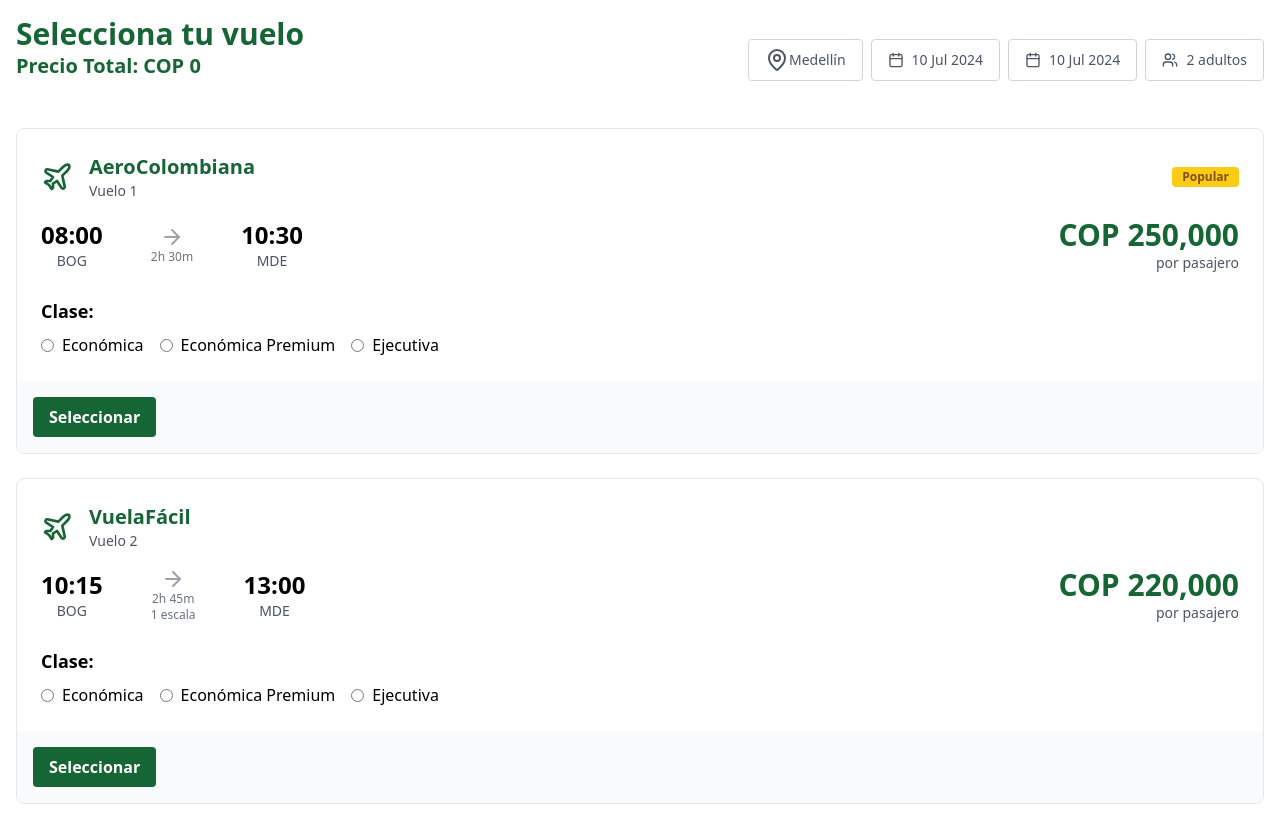
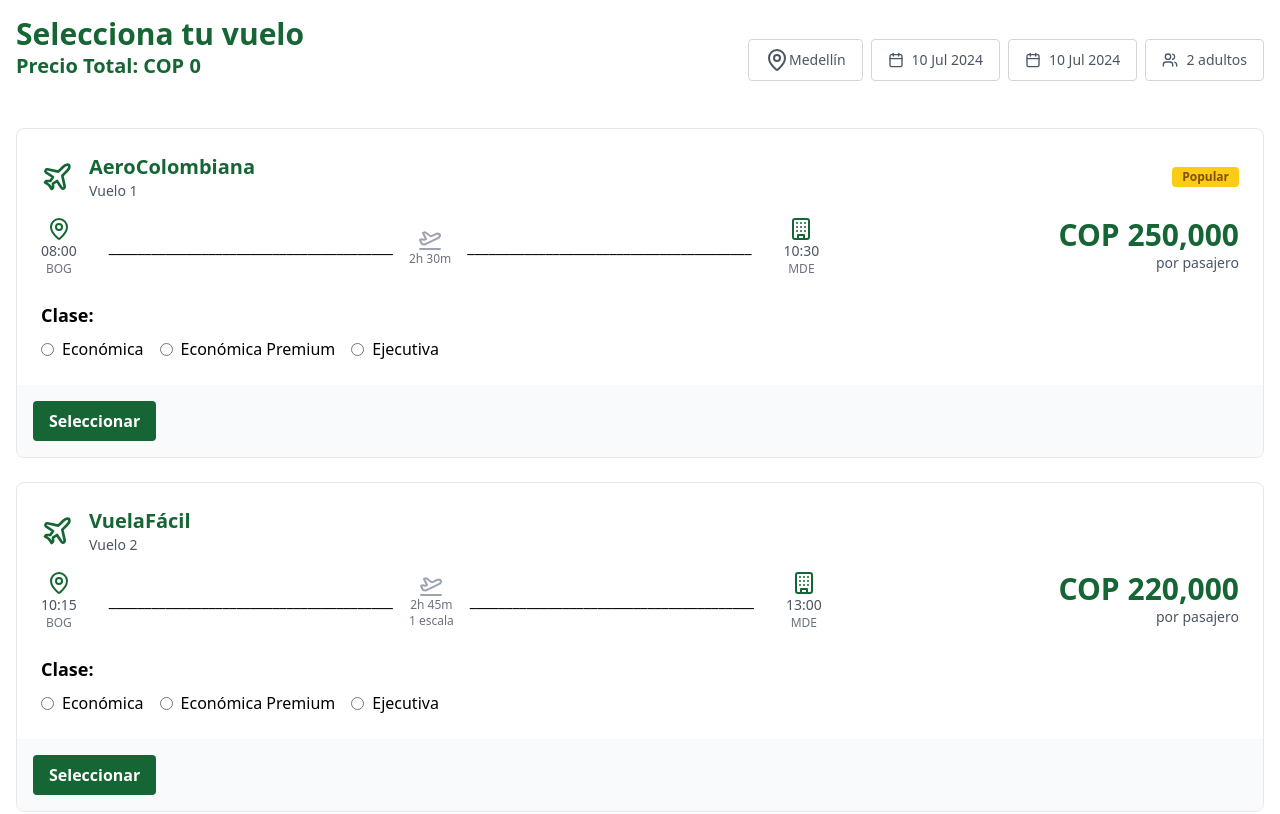
Before and after one commit to carobte/Dream-Reserve-Front, a React (Vite) app: page /flight-selection in a window 1280 px wide. Shown: the top 814 px of the page. Built offline with nearby package versions, Linux system fonts and the light colour scheme.

Commit message:
Fix: Restructuring of styles

```diff
--- a/src/pages/FlightSelection.jsx
+++ b/src/pages/FlightSelection.jsx
@@ -1,6 +1,6 @@
 import { useState, useEffect } from 'react';
 import { usePrice } from '../context/PriceContext';
-import { Plane, Users, ArrowRight, Calendar, MapPin } from 'lucide-react';
+import { Plane, Users, ArrowRight, PlaneTakeoff, Building, Calendar, MapPin, MapPin as MapPinArrival } from 'lucide-react';
 import { useNavigate } from 'react-router-dom';
 
 const flights = [
@@ -51,12 +51,10 @@
 export default function FlightSelection() {
   const [selectedFlight, setSelectedFlight] = useState(null);
   const [selectedClass, setSelectedClass] = useState({});
-  const [currentPage, setCurrentPage] = useState(1);
   const [previousFlightPrice, setPreviousFlightPrice] = useState(0); // Nueva variable para guardar el precio anterior
   const navigate = useNavigate();
 
   const { selectedHotel, totalPrice, setTotalPrice } = usePrice();
-
 
   const calculateFlightTotalPrice = (basePrice, classId) => {
     const flightClass = flightClasses.find(fc => fc.id === classId);
@@ -73,10 +71,8 @@
 
   useEffect(() => {
     if (selectedFlight) {
-
       const flight = flights.find(flight => flight.id === selectedFlight);
       if (flight) {
-
         const flightTotalPrice = calculateFlightTotalPrice(flight.price, selectedClass[selectedFlight] || flightClasses[0].id);
         const hotelPrice = selectedHotel?.price || 0;
 
@@ -95,13 +91,11 @@
       const flightTotalPrice = calculateFlightTotalPrice(flight.price, selectedClass[selectedFlight] || flightClasses[0].id);
       const hotelPrice = selectedHotel?.price || 0;
 
-
       setTotalPrice(prevTotalPrice => {
         const updatedTotal = prevTotalPrice - previousFlightPrice + flightTotalPrice;
         setPreviousFlightPrice(flightTotalPrice);
         return updatedTotal;
       });
-
 
       navigate('/add-tours');
     }
@@ -159,20 +153,24 @@
               </div>
               <div className="flex flex-col md:flex-row justify-between mt-4">
                 <div className="flex items-center mb-4 md:mb-0">
-                  <div className="text-center mr-8">
-                    <p className="text-2xl font-bold">{flight.departureTime}</p>
-                    <p className="text-sm text-gray-600">{flight.departureAirport}</p>
+                  <div className="flex flex-col items-center mr-8">
+                    <MapPinArrival className="text-green-800" />
+                    <p className="text-center text-sm text-gray-600">{flight.departureTime}</p>
+                    <p className="text-center text-xs text-gray-500">{flight.departureAirport}</p>
                   </div>
+                  <p>________________________________________</p>
                   <div className="flex flex-col items-center mx-4">
-                    <ArrowRight className="w-6 h-6 text-gray-400" />
+                    <PlaneTakeoff className="w-6 h-6 text-gray-400" />
                     <p className="text-xs text-gray-500">{flight.duration}</p>
                     {flight.stops > 0 && (
                       <p className="text-xs text-gray-500">{flight.stops} escala{flight.stops > 1 ? 's' : ''}</p>
                     )}
                   </div>
-                  <div className="text-center ml-8">
-                    <p className="text-2xl font-bold">{flight.arrivalTime}</p>
-                    <p className="text-sm text-gray-600">{flight.arrivalAirport}</p>
+                  <p>________________________________________</p>
+                  <div className="flex flex-col items-center ml-8">
+                    <Building className="text-green-800" />
+                    <p className="text-center text-sm text-gray-600">{flight.arrivalTime}</p>
+                    <p className="text-center text-xs text-gray-500">{flight.arrivalAirport}</p>
                   </div>
                 </div>
                 <div className="flex flex-col items-end">
```
